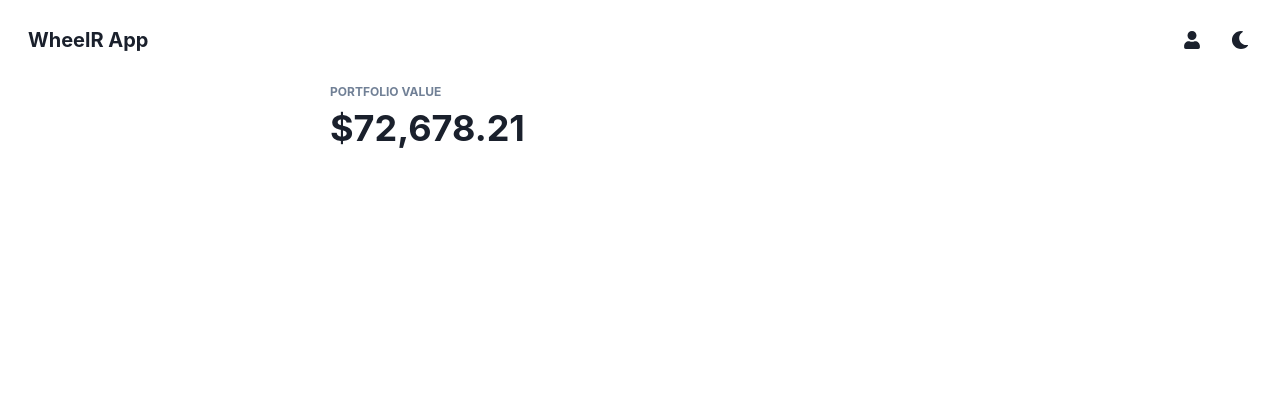
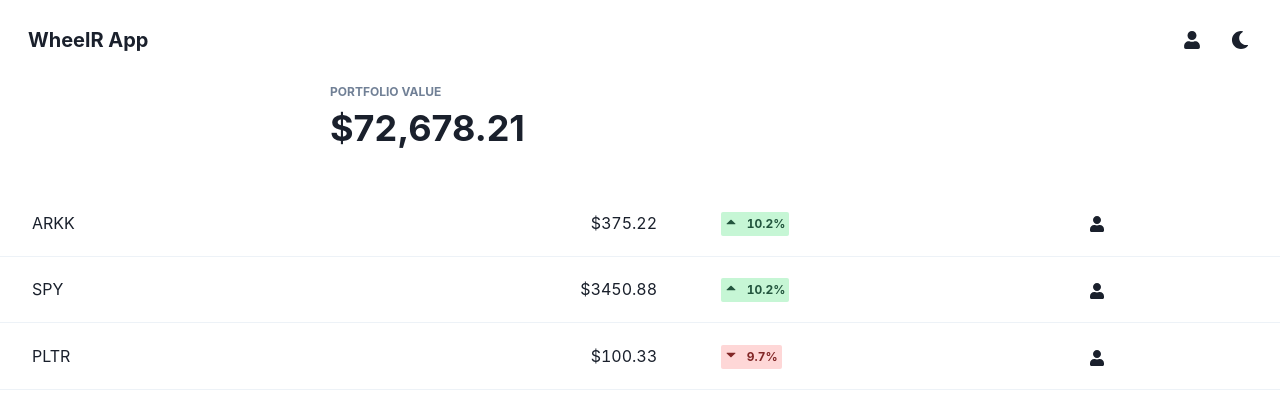
Before and after one commit to Keng-Hwee/WheelR, a React (Create React App) app in the folder client/: page / in a window 1280 px wide. Shown: the top 408 px of the page. Built offline with nearby package versions, Linux system fonts and the light colour scheme.

Commit message:
Add table for display

```diff
--- a/client/src/App.tsx
+++ b/client/src/App.tsx
@@ -1,10 +1,12 @@
 import { ChakraProvider, theme } from '@chakra-ui/react'
 import { Navbar } from './components/Navbar/Navbar'
 import { Portfolio } from './components/Portfolio/Portfolio'
+import { WheelGroupTable } from './components/Portfolio/WheelGroups/WheelGroupTable'
 
 export const App = () => (
   <ChakraProvider theme={theme}>
     <Navbar></Navbar>
     <Portfolio></Portfolio>
+    <WheelGroupTable></WheelGroupTable>
   </ChakraProvider>
 )
--- /dev/null
+++ b/client/src/components/Portfolio/WheelGroups/WheelGroupTable.tsx
@@ -0,0 +1,86 @@
+import {
+  Badge,
+  Icon,
+  IconButton,
+  Table,
+  TableContainer,
+  Tbody,
+  Td,
+  Tfoot,
+  Th,
+  Thead,
+  Tr,
+} from '@chakra-ui/react'
+
+import { FaUser } from 'react-icons/fa'
+import { VscTriangleDown, VscTriangleUp } from 'react-icons/vsc'
+
+import { WheelGroupTableRow } from './WheelGroupTableRow'
+
+export const WheelGroupTable = () => {
+  return (
+    <TableContainer>
+      <Table size="lg" variant="simple">
+        <Tbody>
+          <Tr>
+            <Td>ARKK</Td>
+            <Td isNumeric>$375.22</Td>
+            <Td>
+              <Badge colorScheme="green">
+                <Icon as={VscTriangleUp} /> &nbsp; 10.2%
+              </Badge>
+            </Td>
+            <Td>
+              <IconButton
+                size="m"
+                fontSize="m"
+                variant="ghost"
+                color="current"
+                icon={<Icon as={FaUser} />}
+                aria-label={`Settings`}
+              />
+            </Td>
+          </Tr>
+          <Tr>
+            <Td>SPY</Td>
+            <Td isNumeric>$3450.88</Td>
+            <Td>
+              <Badge colorScheme="green">
+                <Icon as={VscTriangleUp} /> &nbsp; 10.2%
+              </Badge>
+            </Td>
+            <Td>
+              <IconButton
+                size="m"
+                fontSize="m"
+                variant="ghost"
+                color="current"
+                icon={<Icon as={FaUser} />}
+                aria-label={`Settings`}
+              />
+            </Td>
+          </Tr>
+          <Tr>
+            <Td>PLTR</Td>
+            <Td isNumeric>$100.33</Td>
+            <Td>
+              <Badge colorScheme="red">
+                <Icon as={VscTriangleDown} /> &nbsp; 9.7%
+              </Badge>
+            </Td>
+            <Td>
+              <IconButton
+                size="m"
+                fontSize="m"
+                variant="ghost"
+                color="current"
+                icon={<Icon as={FaUser} />}
+                aria-label={`Settings`}
+              />
+            </Td>
+          </Tr>
+        </Tbody>
+      </Table>
+    </TableContainer>
+  )
+}
--- /dev/null
+++ b/client/src/components/Portfolio/WheelGroups/WheelGroupTableRow.tsx
@@ -0,0 +1,8 @@
+export const WheelGroupTableRow = () => {
+  return (
+    <tr>
+      <td>Wheel Group Name</td>
+      <td>$10,224.12</td>
+    </tr>
+  )
+}
```
